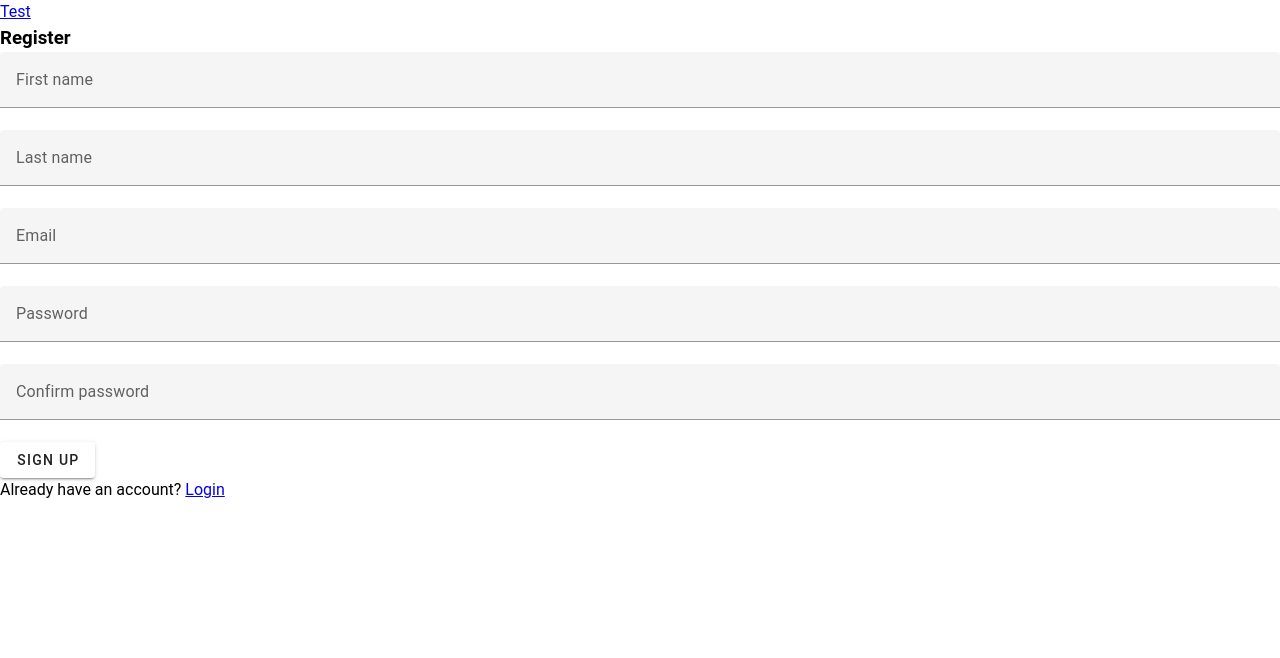
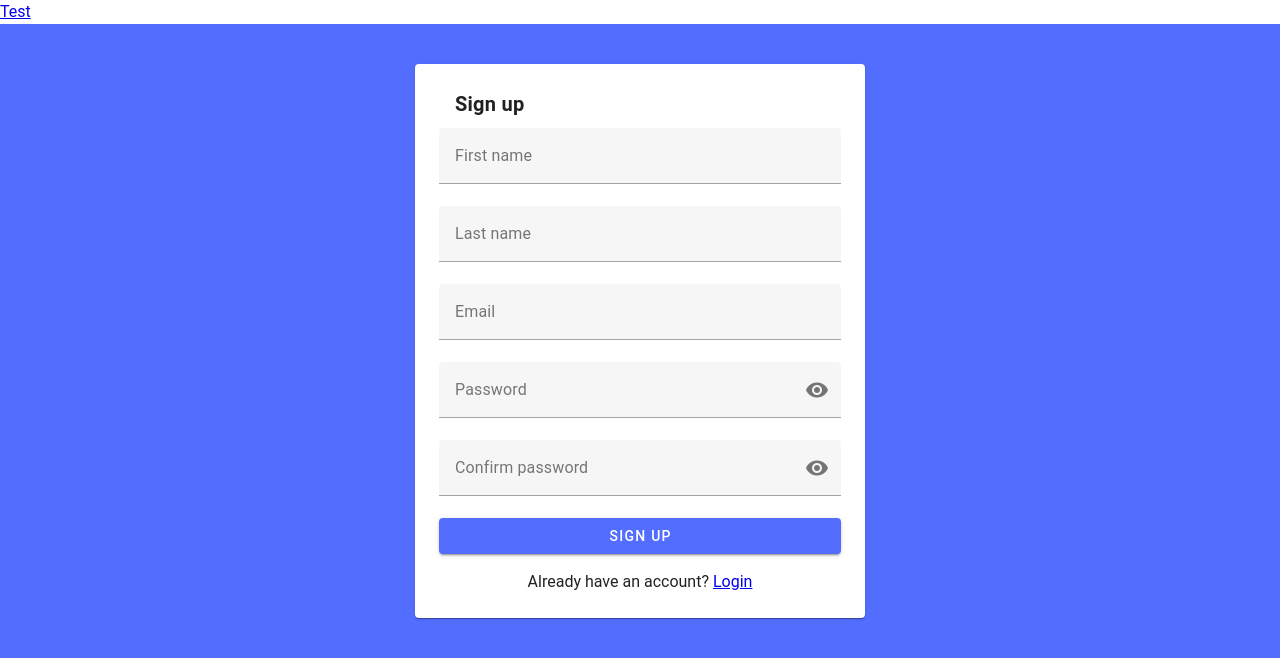
Before and after one commit to ronaldescobar-u/the-musicians-path, a Vue app in the folder frontend/: page /register in a window 1280 px wide. Shown: the top 658 px of the page. Built offline with nearby package versions, Linux system fonts and the light colour scheme.

Commit message:
Added layout for signup based on login. Added state for signup and empty function.

```diff
--- a/frontend/src/pages/Login.vue
+++ b/frontend/src/pages/Login.vue
@@ -1,8 +1,6 @@
 <script setup lang="ts">
 import { ref } from 'vue';
 import axios from 'axios';
-
-defineProps<{ msg: string }>()
 
 const email = ref('');
 const password = ref('');
@@ -19,15 +17,13 @@ function login() {
         Login
       </v-card-title>
       <v-text-field v-model="email" label="Email"></v-text-field>
-      <v-text-field v-model="password"
-      :append-inner-icon="passwordVisible ? 'mdi-eye-off' : 'mdi-eye'"
-        :type="passwordVisible ? 'text' : 'password'"
-        @click:append-inner="passwordVisible = !passwordVisible"
+      <v-text-field v-model="password" :append-inner-icon="passwordVisible ? 'mdi-eye-off' : 'mdi-eye'"
+        :type="passwordVisible ? 'text' : 'password'" @click:append-inner="passwordVisible = !passwordVisible"
         label="Password">
       </v-text-field>
-        <v-btn block @click="login" variant="elevated" color="indigo-accent-2">
-          Login
-        </v-btn>
+      <v-btn block @click="login" variant="elevated" color="indigo-accent-2">
+        Login
+      </v-btn>
       <p class="text-center mt-4 mb-2">Dont have an account yet? <router-link to='/register'>Sign up</router-link></p>
     </v-card>
   </div>
--- a/frontend/src/pages/Register.vue
+++ b/frontend/src/pages/Register.vue
@@ -1,12 +1,47 @@
+<script setup lang="ts">
+import { ref } from 'vue';
+
+const firstName = ref('');
+const lastName = ref('');
+const email = ref('');
+const password = ref('');
+const passwordVisible = ref(false);
+const confirmPassword = ref('');
+const confirmPasswordVisible = ref(false);
+
+function signUp() {
+
+}
+</script>
 <template>
-  <h3>Register</h3>
-  <v-text-field label="First name"></v-text-field>
-  <v-text-field label="Last name"></v-text-field>
-  <v-text-field label="Email"></v-text-field>
-  <v-text-field label="Password"></v-text-field>
-  <v-text-field label="Confirm password"></v-text-field>
-  <v-btn>
-    Sign up
-  </v-btn>
-  <p>Already have an account? <router-link to='/login'>Login</router-link></p>
+  <div class="bg-indigo-accent-2 h-screen py-10">
+    <v-card class="mx-auto px-6 py-4" max-width="450">
+      <v-card-title class="font-weight-bold">
+        Sign up
+      </v-card-title>
+      <v-text-field v-model="firstName" label="First name"></v-text-field>
+      <v-text-field v-model="lastName" label="Last name"></v-text-field>
+      <v-text-field v-model="email" label="Email"></v-text-field>
+      <v-text-field
+        v-model="password"
+        :append-inner-icon="passwordVisible ? 'mdi-eye-off' : 'mdi-eye'"
+        :type="passwordVisible ? 'text' : 'password'"
+        @click:append-inner="passwordVisible = !passwordVisible"
+        label="Password"
+      >
+      </v-text-field>
+      <v-text-field
+        v-model="confirmPassword"
+        :append-inner-icon="confirmPasswordVisible ? 'mdi-eye-off' : 'mdi-eye'"
+        :type="confirmPasswordVisible ? 'text' : 'password'"
+        @click:append-inner="confirmPasswordVisible = !confirmPasswordVisible"
+        label="Confirm password"
+      >
+      </v-text-field>
+      <v-btn block @click="signUp" variant="elevated" color="indigo-accent-2">
+        Sign up
+      </v-btn>
+      <p class="text-center mt-4 mb-2">Already have an account? <router-link to='/login'>Login</router-link></p>
+    </v-card>
+  </div>
 </template>
```
